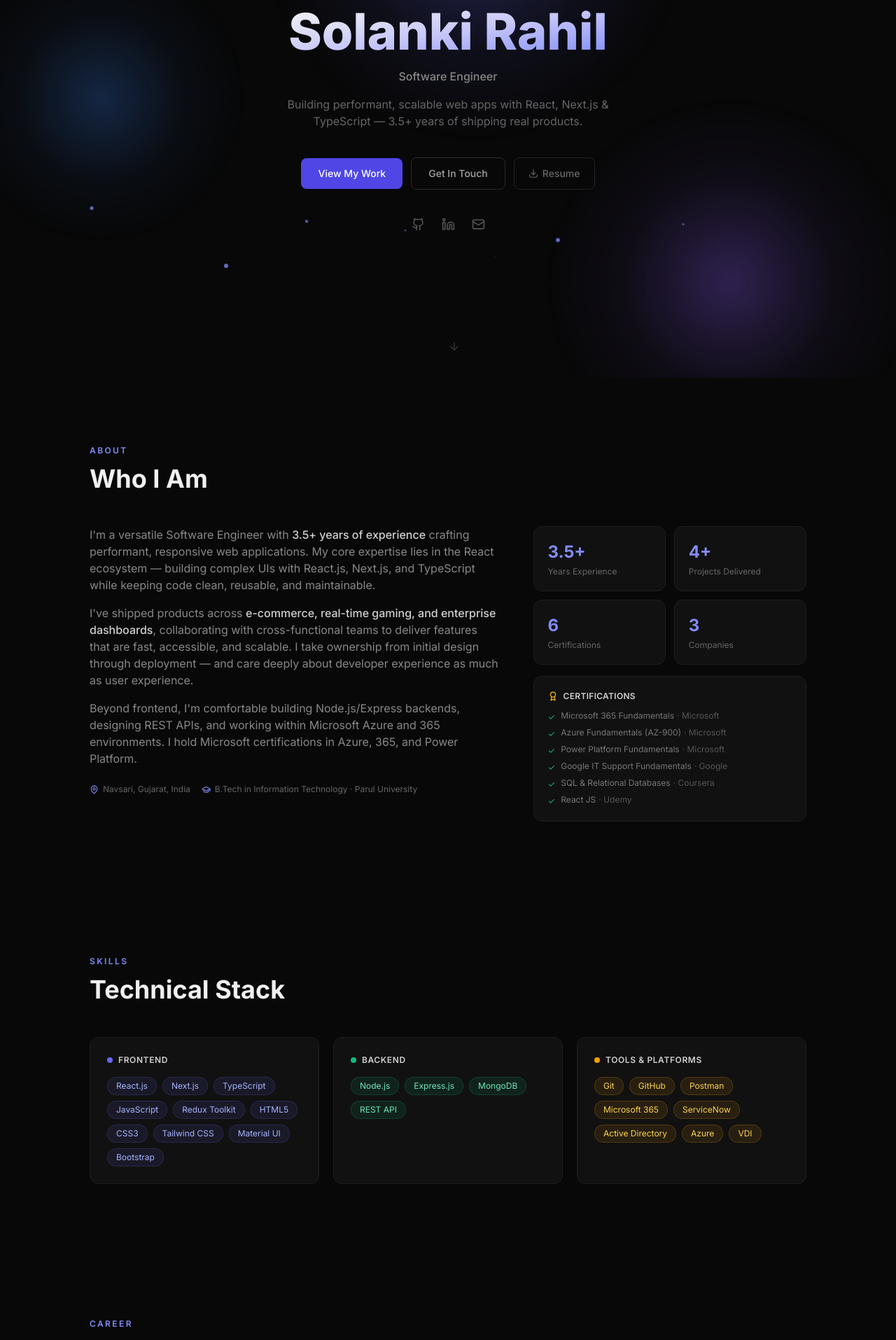
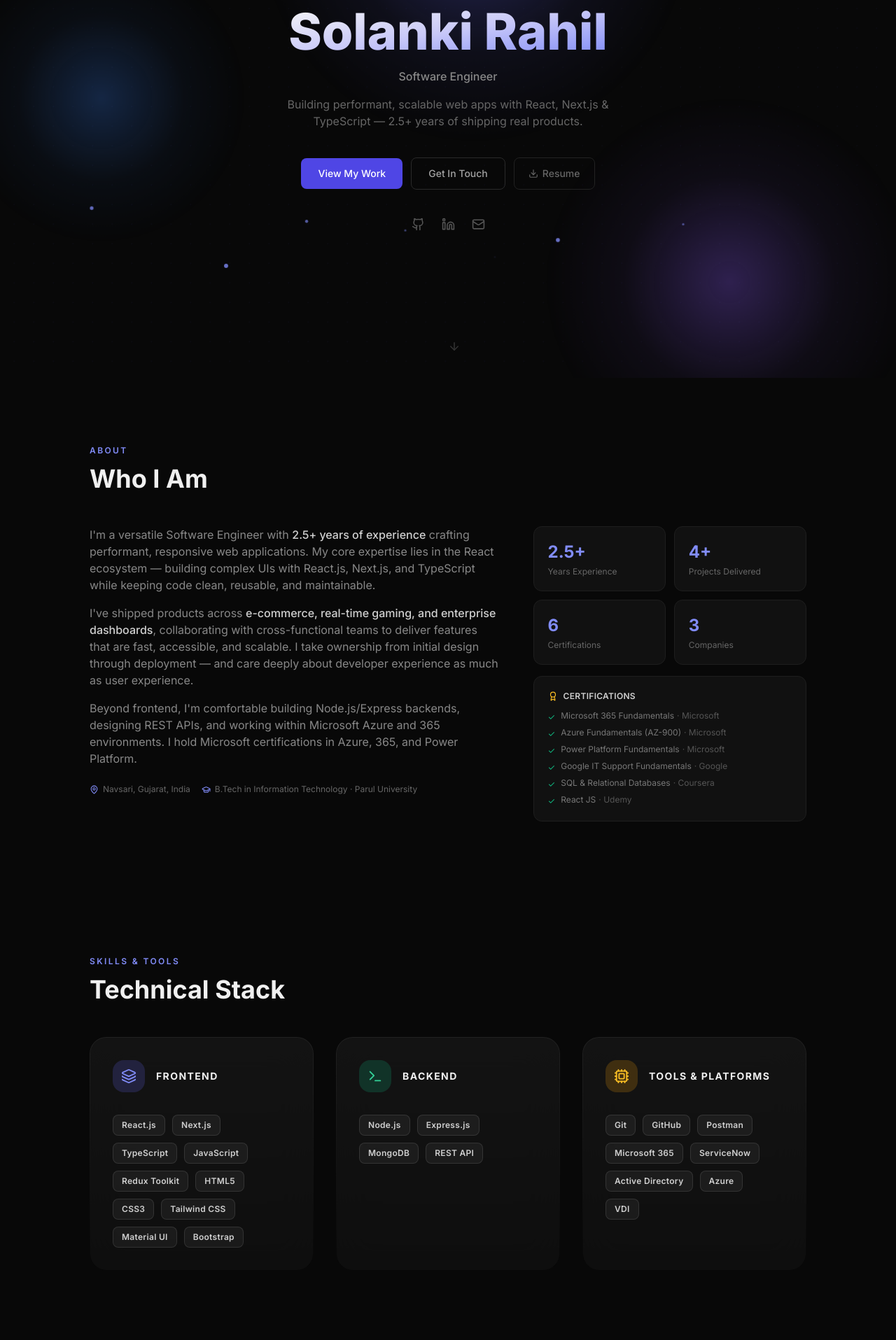
Before and after one commit to rahilsolanki/portfolio, a React (Vite) app: page / in a window 1280 px wide. Shown: the part 260-2175 px from the top of the page at 70% size. Built offline with nearby package versions, Linux system fonts and the light colour scheme.

Commit message:
add project links and update design

```diff
--- a/src/components/About.jsx
+++ b/src/components/About.jsx
@@ -3,7 +3,7 @@ import { certifications, education, personalInfo } from '../data/portfolio'
 import { Award, GraduationCap, MapPin } from 'lucide-react'
 
 const STATS = [
-  { value: '3.5+', label: 'Years Experience' },
+  { value: '2.5+', label: 'Years Experience' },
   { value: '4+', label: 'Projects Delivered' },
   { value: '6', label: 'Certifications' },
   { value: '3', label: 'Companies' },
@@ -16,9 +16,8 @@ export default function About() {
     <section id="about" className="py-24 px-6">
       <div
         ref={ref}
-        className={`max-w-5xl mx-auto transition-all duration-700 ease-out ${
-          inView ? 'opacity-100 translate-y-0' : 'opacity-0 translate-y-6'
-        }`}
+        className={`max-w-5xl mx-auto transition-all duration-700 ease-out ${inView ? 'opacity-100 translate-y-0' : 'opacity-0 translate-y-6'
+          }`}
       >
         <p className="section-label">About</p>
         <h2 className="section-title">Who I Am</h2>
@@ -29,7 +28,7 @@ export default function About() {
             <p>
               I'm a versatile Software Engineer with{' '}
               <strong className="text-gray-800 dark:text-[#d0d0d0] font-medium">
-                3.5+ years of experience
+                2.5+ years of experience
               </strong>{' '}
               crafting performant, responsive web applications. My core expertise lies in the React
               ecosystem — building complex UIs with React.js, Next.js, and TypeScript while keeping
--- a/src/components/Skills.jsx
+++ b/src/components/Skills.jsx
@@ -1,45 +1,77 @@
 import { useInView } from '../hooks/useInView'
 import { skills } from '../data/portfolio'
+import { Layers, Terminal, Cpu } from 'lucide-react'
 
+// Tailwind classes pre-compiled to avoid dynamic string interpolation issues
 const CATEGORY_STYLES = {
-  Frontend: { tag: 'tag tag-indigo', dot: 'bg-indigo-500' },
-  Backend: { tag: 'tag tag-emerald', dot: 'bg-emerald-500' },
-  'Tools & Platforms': { tag: 'tag tag-amber', dot: 'bg-amber-500' },
+  Frontend: {
+    icon: <Layers size={22} />,
+    iconBg: 'bg-indigo-50 dark:bg-indigo-500/20',
+    iconColor: 'text-indigo-600 dark:text-indigo-400',
+    gradientFrom: 'from-indigo-500/20'
+  },
+  Backend: {
+    icon: <Terminal size={22} />,
+    iconBg: 'bg-emerald-50 dark:bg-emerald-500/20',
+    iconColor: 'text-emerald-600 dark:text-emerald-400',
+    gradientFrom: 'from-emerald-500/20'
+  },
+  'Tools & Platforms': {
+    icon: <Cpu size={22} />,
+    iconBg: 'bg-amber-50 dark:bg-amber-500/20',
+    iconColor: 'text-amber-600 dark:text-amber-400',
+    gradientFrom: 'from-amber-500/20'
+  },
+}
+
+function SkillCard({ title, items, styleConfig }) {
+  const { icon, iconBg, iconColor, gradientFrom } = styleConfig
+
+  return (
+    <div className="relative group rounded-3xl p-px bg-gradient-to-b from-gray-200 to-transparent dark:from-white/10 dark:to-transparent h-full cursor-default overflow-hidden">
+      <div className={`absolute inset-0 bg-gradient-to-tr ${gradientFrom} via-transparent to-transparent opacity-0 group-hover:opacity-100 transition-opacity duration-700`} />
+      <div className="relative h-full bg-white/80 dark:bg-[#111]/80 backdrop-blur-xl rounded-[23px] p-6 lg:p-8 flex flex-col shadow-sm group-hover:shadow-xl transition-shadow duration-500 dark:shadow-none">
+
+        <div className="flex items-center gap-4 mb-8">
+          <div className={`p-3 rounded-2xl shadow-sm dark:shadow-none ${iconBg} ${iconColor}`}>
+            {icon}
+          </div>
+          <h3 className="text-sm font-bold text-gray-800 dark:text-[#f0f0f0] uppercase tracking-widest">
+            {title}
+          </h3>
+        </div>
+
+        <div className="flex flex-wrap gap-2.5 relative z-10">
+          {items.map((skill) => (
+            <span key={skill} className="px-3 py-1.5 text-xs font-semibold tracking-wide rounded-lg bg-gray-50 dark:bg-white/5 border border-gray-200 dark:border-white/10 text-gray-700 dark:text-[#d0d0d0] shadow-sm dark:shadow-none group-hover:border-gray-300 dark:group-hover:border-white/20 transition-colors duration-300">
+              {skill}
+            </span>
+          ))}
+        </div>
+
+      </div>
+    </div>
+  )
 }
 
 export default function Skills() {
   const [ref, inView] = useInView()
 
   return (
-    <section id="skills" className="py-24 px-6">
+    <section id="skills" className="py-24 px-6 relative">
       <div
         ref={ref}
-        className={`max-w-5xl mx-auto transition-all duration-700 ease-out ${
-          inView ? 'opacity-100 translate-y-0' : 'opacity-0 translate-y-6'
-        }`}
+        className={`max-w-5xl mx-auto transition-all duration-700 ease-out ${inView ? 'opacity-100 translate-y-0' : 'opacity-0 translate-y-6'
+          }`}
       >
-        <p className="section-label">Skills</p>
+        <p className="section-label">Skills & Tools</p>
         <h2 className="section-title">Technical Stack</h2>
 
-        <div className="grid sm:grid-cols-2 lg:grid-cols-3 gap-5">
+        <div className="grid md:grid-cols-2 lg:grid-cols-3 gap-6 lg:gap-8 auto-rows-fr">
           {Object.entries(skills).map(([category, items]) => {
             const style = CATEGORY_STYLES[category] ?? CATEGORY_STYLES.Frontend
             return (
-              <div key={category} className="card p-6">
-                <div className="flex items-center gap-2 mb-4">
-                  <span className={`w-2 h-2 rounded-full ${style.dot}`} />
-                  <h3 className="text-xs font-semibold text-gray-700 dark:text-[#d0d0d0] uppercase tracking-wider">
-                    {category}
-                  </h3>
-                </div>
-                <div className="flex flex-wrap gap-2">
-                  {items.map((skill) => (
-                    <span key={skill} className={style.tag}>
-                      {skill}
-                    </span>
-                  ))}
-                </div>
-              </div>
+              <SkillCard key={category} title={category} items={items} styleConfig={style} />
             )
           })}
         </div>
--- a/src/data/portfolio.js
+++ b/src/data/portfolio.js
@@ -5,7 +5,7 @@ export const personalInfo = {
   initials: '',
   title: 'Software Engineer',
   tagline:
-    'Building performant, scalable web apps with React, Next.js & TypeScript — 3.5+ years of shipping real products.',
+    'Building performant, scalable web apps with React, Next.js & TypeScript — 2.5+ years of shipping real products.',
   email: 'rahilsolanki19@gmail.com',
   phone: '+919157068623', // TODO: Replace with your full number
   location: 'Navsari, Gujarat, India',
@@ -90,17 +90,19 @@ export const projects = [
   {
     name: 'Sudia League',
     type: 'Gaming Platform',
+    image: 'https://images.unsplash.com/photo-1542751371-adc38448a05e?q=80&w=2070&auto=format&fit=crop',
     description:
       'Developed frontend modules and RESTful APIs for a real-time gaming platform. Integrated backend services supporting live user interactions, leaderboards, and dynamic game features.',
     tech: ['React.js', 'Node.js', 'Express.js', 'MongoDB', 'REST API'],
     github: '#', // TODO: Replace with real GitHub URL
-    live: '#',   // TODO: Replace with live demo URL
+    live: 'https://primeeleague.com/prime',   // TODO: Replace with live demo URL
     featured: true,
     company: 'CoderKube Technology',
   },
   {
     name: 'JDWebnShip',
     type: 'E-commerce',
+    image: 'https://images.unsplash.com/photo-1556742049-0cfed4f6a45d?q=80&w=2070&auto=format&fit=crop',
     description:
       'Built a theme-based e-commerce storefront from scratch with React.js and integrated third-party APIs. Migrated the entire frontend to Next.js, improving SEO scores and page load performance.',
     tech: ['React.js', 'Next.js', 'REST API', 'CSS3', 'JavaScript'],
@@ -112,6 +114,7 @@ export const projects = [
   {
     name: 'ISSO',
     type: 'Admin Dashboard',
+    image: 'https://images.unsplash.com/photo-1551288049-bebda4e38f71?q=80&w=2070&auto=format&fit=crop',
     description:
       'Developed a full admin dashboard and user portal with REST API integration. Delivered a fully responsive UI with role-based access patterns and real-time data updates.',
     tech: ['React.js', 'TypeScript', 'REST API', 'Tailwind CSS'],
@@ -123,6 +126,7 @@ export const projects = [
   {
     name: 'Virtual Afsar',
     type: 'Web App',
+    image: 'https://images.unsplash.com/photo-1460925895917-afdab827c52f?q=80&w=2015&auto=format&fit=crop',
     description:
       'Built reusable frontend modules with complete API integration. Ensured cross-platform compatibility and a consistent, accessible user experience across major browsers and devices.',
     tech: ['React.js', 'JavaScript', 'REST API', 'Bootstrap'],
@@ -134,6 +138,7 @@ export const projects = [
   {
     name: 'Login and signup From with validation',
     type: 'npm package',
+    image: 'https://images.unsplash.com/photo-1555066931-4365d14bab8c?q=80&w=2070&auto=format&fit=crop',
     description: 'A simple and reusable login and signup form with validation.',
     tech: ['React.js', 'JavaScript', 'CSS3'],
     github: 'https://github.com/rahilsolanki/loginForm',
```
Also changed, not shown: src/components/Projects.jsx (+51 -25 lines), src/index.css (+87 -24 lines).
